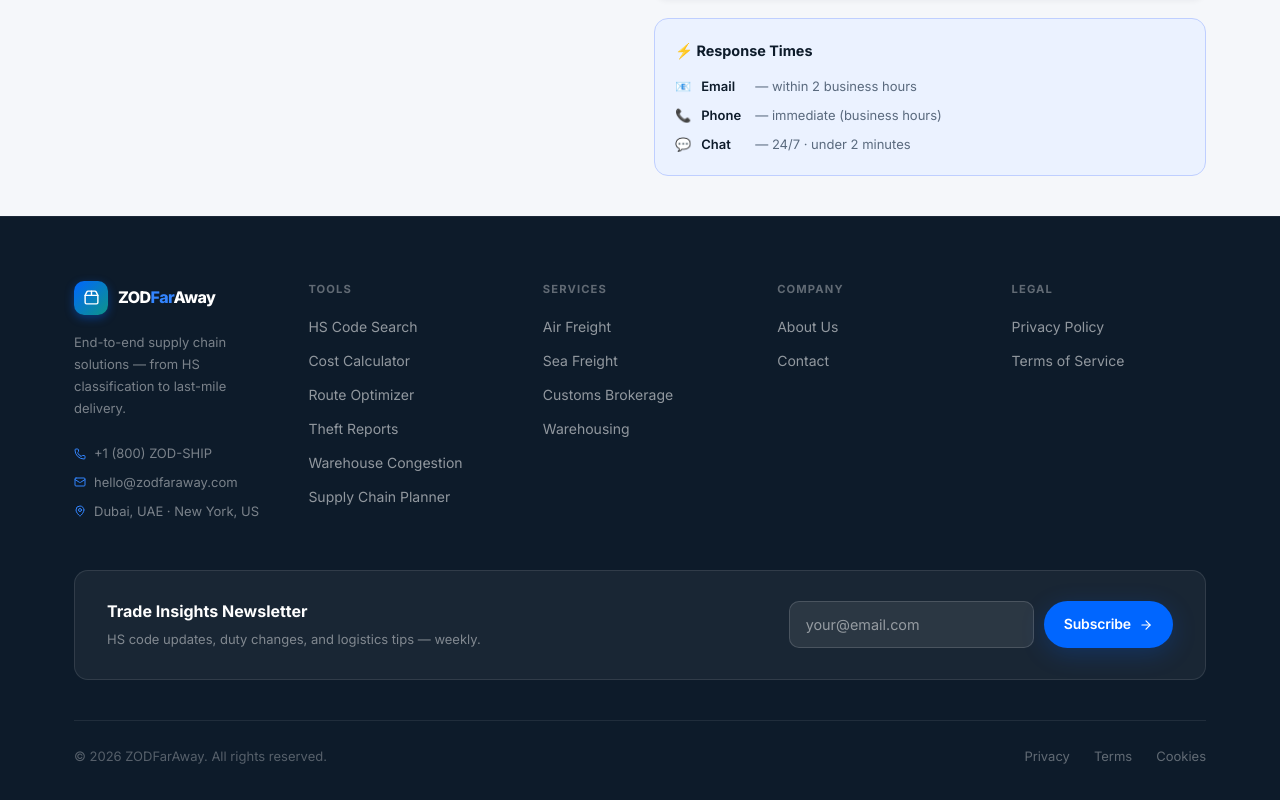
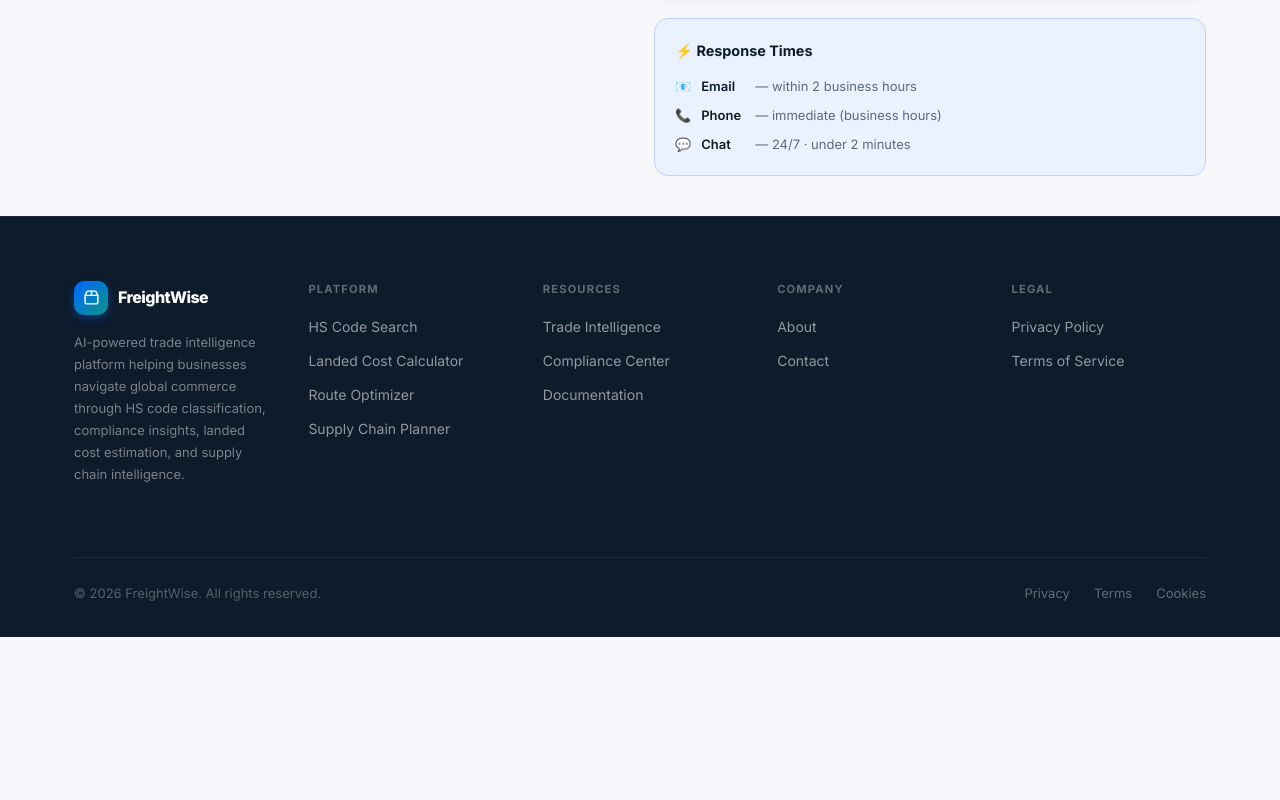
Before and after one commit to Shahreyar11/ZOD_Far_Away, a Next.js app in the folder frontend/: page /contact in a window 1280 px wide. Shown: the part 1298-2098 px from the top of the page. After the commit the page ends 1935 px from the top, so only its background shows below. Built offline with nearby package versions, Linux system fonts and the light colour scheme.

Commit message:
final changes

```diff
--- a/frontend/app/components/Footer.tsx
+++ b/frontend/app/components/Footer.tsx
@@ -4,22 +4,19 @@ import Link from 'next/link';
 import { Package2, Mail, Phone, MapPin, ArrowRight } from 'lucide-react';
 
 const FOOTER_LINKS = {
-  Tools: [
+  Platform: [
     { label: 'HS Code Search',        href: '/hs-codes' },
-    { label: 'Cost Calculator',       href: '/cost-calculator' },
+    { label: 'Landed Cost Calculator',href: '/cost-calculator' },
     { label: 'Route Optimizer',       href: '/route-optimization' },
-    { label: 'Theft Reports',         href: '/theft-reports' },
-    { label: 'Warehouse Congestion',  href: '/warehouse-congestion' },
     { label: 'Supply Chain Planner',  href: '/supply-chain' },
   ],
-  Services: [
-    { label: 'Air Freight',           href: '/services' },
-    { label: 'Sea Freight',           href: '/services' },
-    { label: 'Customs Brokerage',     href: '/services' },
-    { label: 'Warehousing',           href: '/services' },
+  Resources: [
+    { label: 'Trade Intelligence',    href: '#' },
+    { label: 'Compliance Center',     href: '#' },
+    { label: 'Documentation',         href: '#' },
   ],
   Company: [
-    { label: 'About Us',  href: '/about' },
+    { label: 'About',  href: '/about' },
     { label: 'Contact',   href: '/contact' },
   ],
   Legal: [
@@ -57,26 +54,12 @@ export default function Footer() {
                 <Package2 size={17} color="#fff" />
               </div>
               <span style={{ fontWeight: 800, fontSize: '1rem', letterSpacing: '-0.035em', color: '#fff' }}>
-                ZOD<span style={{ color: 'var(--accent-light)' }}>Far</span>Away
+                FreightWise
               </span>
             </Link>
             <p style={{ fontSize: '0.8125rem', lineHeight: 1.7, marginBottom: '1.5rem', color: 'rgba(255,255,255,0.45)' }}>
-              End-to-end supply chain solutions — from HS classification to last-mile delivery.
+              AI-powered trade intelligence platform helping businesses navigate global commerce through HS code classification, compliance insights, landed cost estimation, and supply chain intelligence.
             </p>
-            <div style={{ display: 'flex', flexDirection: 'column', gap: '0.5rem' }}>
-              {[
-                { icon: Phone, text: '+1 (800) ZOD-SHIP' },
-                { icon: Mail,  text: 'hello@zodfaraway.com' },
-                { icon: MapPin,text: 'Dubai, UAE · New York, US' },
-              ].map(({ icon: Icon, text }) => (
-                <div key={text} style={{
-                  display: 'flex', alignItems: 'center', gap: '0.5rem',
-                  fontSize: '0.8125rem', color: 'rgba(255,255,255,0.45)',
-                }}>
-                  <Icon size={12} color="var(--accent-light)" /> {text}
-                </div>
-              ))}
-            </div>
           </div>
 
           {/* Link columns */}
@@ -108,46 +91,7 @@ export default function Footer() {
           ))}
         </div>
 
-        {/* Newsletter strip */}
-        <div style={{
-          display: 'flex', flexWrap: 'wrap', gap: '1.25rem',
-          alignItems: 'center', justifyContent: 'space-between',
-          padding: '1.75rem 2rem',
-          borderRadius: 'var(--radius-lg)',
-          background: 'rgba(255,255,255,0.05)',
-          border: '1px solid rgba(255,255,255,0.1)',
-          marginBottom: '2.5rem',
-        }}>
-          <div>
-            <div style={{ fontWeight: 700, fontSize: '1rem', color: '#fff', marginBottom: '0.25rem' }}>
-              Trade Insights Newsletter
-            </div>
-            <p style={{ fontSize: '0.8125rem', margin: 0, color: 'rgba(255,255,255,0.45)' }}>
-              HS code updates, duty changes, and logistics tips — weekly.
-            </p>
-          </div>
-          <div style={{ display: 'flex', gap: '0.625rem', flexWrap: 'wrap' }}>
-            <input
-              type="email"
-              placeholder="your@email.com"
-              style={{
-                minWidth: 220, maxWidth: 280,
-                padding: '0.6875rem 1rem',
-                border: '1.5px solid rgba(255,255,255,0.15)',
-                borderRadius: 'var(--radius)',
-                background: 'rgba(255,255,255,0.08)',
-                color: '#fff',
-                fontFamily: 'Inter, sans-serif',
-                fontSize: '0.9rem',
-                outline: 'none',
-              }}
-            />
-            {/* TODO: API — wire up to email list (Mailchimp / SendGrid / custom endpoint) */}
-            <button className="btn btn-blue btn-sm" style={{ padding: '0.6875rem 1.25rem', fontSize: '0.875rem' }}>
-              Subscribe <ArrowRight size={14} />
-            </button>
-          </div>
-        </div>
+
 
         {/* Bottom bar */}
         <div style={{
@@ -157,7 +101,7 @@ export default function Footer() {
           borderTop: '1px solid rgba(255,255,255,0.08)',
         }}>
           <p style={{ fontSize: '0.8125rem', margin: 0, color: 'rgba(255,255,255,0.3)' }}>
-            © {new Date().getFullYear()} ZODFarAway. All rights reserved.
+            © {new Date().getFullYear()} FreightWise. All rights reserved.
           </p>
           <div style={{ display: 'flex', gap: '1.5rem' }}>
             {['Privacy', 'Terms', 'Cookies'].map(item => (
--- a/frontend/app/contact/page 2.tsx
+++ b/frontend/app/contact/page 2.tsx
@@ -61,8 +61,8 @@ export default function ContactPage() {
         <div className="container" style={{ padding: '1.25rem 1.5rem' }}>
           <div style={{ display: 'flex', gap: '2rem', flexWrap: 'wrap' }}>
             {[
-              { icon: Phone, text: '+1 (800) ZOD-SHIP', sub: 'Mon–Fri 8am–8pm GST' },
-              { icon: Mail,  text: 'hello@zodfaraway.com', sub: '< 2 hour response' },
+              { icon: Phone, text: '+1 (800) FREIGHT', sub: 'Mon–Fri 8am–8pm GST' },
+              { icon: Mail,  text: 'hello@freightwise.com', sub: '< 2 hour response' },
               { icon: Clock, text: '24/7 Live Chat', sub: 'Instant AI + human support' },
             ].map(({ icon: Icon, text, sub }) => (
               <div key={text} style={{
--- a/frontend/app/contact/page.tsx
+++ b/frontend/app/contact/page.tsx
@@ -61,8 +61,8 @@ export default function ContactPage() {
         <div className="container" style={{ padding: '1.25rem 1.5rem' }}>
           <div style={{ display: 'flex', gap: '2rem', flexWrap: 'wrap' }}>
             {[
-              { icon: Phone, text: '+1 (800) ZOD-SHIP', sub: 'Mon–Fri 8am–8pm GST' },
-              { icon: Mail,  text: 'hello@zodfaraway.com', sub: '< 2 hour response' },
+              { icon: Phone, text: '+1 (800) FREIGHT', sub: 'Mon–Fri 8am–8pm GST' },
+              { icon: Mail,  text: 'hello@freightwise.com', sub: '< 2 hour response' },
               { icon: Clock, text: '24/7 Live Chat', sub: 'Instant AI + human support' },
             ].map(({ icon: Icon, text, sub }) => (
               <div key={text} style={{
--- a/frontend/app/globals.css
+++ b/frontend/app/globals.css
@@ -11,6 +11,8 @@
   --surface-2:    #F8FAFD;       /* alternate card bg */
   --border:       #E3E8EF;
   --border-dark:  #C9D3E0;
+  --nav-bg:       rgba(255, 255, 255, 0.88);
+  --nav-bg-scrolled: rgba(255, 255, 255, 0.96);
 
   --navy:         #0D1B2A;       /* richer dark */
   --navy-2:       #1A2D42;
@@ -52,6 +54,32 @@
   --gradient-accent: linear-gradient(135deg, #0066FF 0%, #0D9488 100%);
   --gradient-card: linear-gradient(145deg, #ffffff 0%, #F5F8FF 100%);
   --gradient-subtle: linear-gradient(180deg, #F5F7FA 0%, #EEF2F9 100%);
+}
+
+:root.dark {
+  --white:        #000000;
+  --bg:           #0D1B2A;
+  --surface:      #162537;
+  --surface-2:    #1A2D42;
+  --border:       #2A3C54;
+  --border-dark:  #384E69;
+  --nav-bg:       rgba(22, 37, 55, 0.88);
+  --nav-bg-scrolled: rgba(22, 37, 55, 0.98);
+
+  --navy:         #F5F7FA;
+  --navy-2:       #E3E8EF;
+  --muted:        #9AAABB;
+  --placeholder:  #5A6A7E;
+
+  --shadow-xs: 0 1px 2px rgba(0,0,0,0.3);
+  --shadow-sm: 0 2px 6px rgba(0,0,0,0.4), 0 1px 2px rgba(0,0,0,0.3);
+  --shadow:    0 4px 16px rgba(0,0,0,0.5), 0 2px 4px rgba(0,0,0,0.4);
+  --shadow-lg: 0 12px 36px rgba(0,0,0,0.6), 0 4px 10px rgba(0,0,0,0.5);
+  --shadow-xl: 0 20px 60px rgba(0,0,0,0.7), 0 6px 16px rgba(0,0,0,0.6);
+  --shadow-accent: 0 6px 24px rgba(0,102,255,0.4);
+
+  --gradient-card: linear-gradient(145deg, #162537 0%, #1A2D42 100%);
+  --gradient-subtle: linear-gradient(180deg, #0D1B2A 0%, #162537 100%);
 }
 
 /* ─────────────────────────────────────────────────────────────
--- a/frontend/app/layout.tsx
+++ b/frontend/app/layout.tsx
@@ -12,14 +12,14 @@ const inter = Inter({
 
 export const metadata: Metadata = {
   title: {
-    template: '%s | ZODFarAway — Global Logistics',
-    default: 'ZODFarAway — Global Logistics & Supply Chain',
+    template: '%s | FreightWise — Global Logistics',
+    default: 'FreightWise — Global Logistics & Supply Chain',
   },
   description:
     'End-to-end supply chain solutions. HS code lookup, cost & duty calculator, freight management, and real-time tracking — all in one platform.',
   keywords: ['logistics', 'supply chain', 'HS codes', 'freight', 'customs', 'shipping', 'duty calculator'],
   openGraph: {
-    title: 'ZODFarAway — Global Logistics',
+    title: 'FreightWise — Global Logistics',
     description: 'From concept to delivery — your complete logistics partner.',
     type: 'website',
   },
--- a/frontend/app/page.tsx
+++ b/frontend/app/page.tsx
@@ -4,22 +4,22 @@ import { ArrowRight, Search, Globe, Calculator, Truck, ChevronRight, TrendingUp,
 import HSSearchBar from '../components/HSSearchBar';
 
 export const metadata: Metadata = {
-  title: 'ZODFarAway — Global Logistics & Supply Chain',
+  title: 'Freight — Global Logistics & Supply Chain',
   description: 'HS code lookup, landed cost calculator, supply chain planner and freight services — all in one platform.',
 };
 
-const STATS = [
-  { value: '150+', label: 'Countries covered', icon: Globe },
-  { value: '50K+', label: 'Shipments / month', icon: TrendingUp },
-  { value: '99.2%', label: 'On-time delivery', icon: Clock },
-  { value: '$2B+', label: 'Trade value handled', icon: Shield },
+const WHY_CHOOSE_US = [
+  { num: '01', title: 'Accurate HS Classification', desc: 'Find the most relevant HS codes using AI-powered product search.' },
+  { num: '02', title: 'Global Trade Intelligence', desc: 'Access duties, VAT, taxes, and trade requirements across multiple countries.' },
+  { num: '03', title: 'Compliance Verification', desc: 'Identify dangerous goods, required documents, certifications, and restrictions before shipping.' },
+  { num: '04', title: 'Landed Cost Prediction', desc: 'Estimate the true cost of international trade including freight, duties, taxes, and handling charges.' },
 ];
 
 const FEATURES = [
   {
     icon: Search,
     title: 'HS Code Search',
-    desc: 'Classify any product instantly. Get duty rates, required documents, and VAT for any trade lane.',
+    desc: 'Find and classify products using intelligent HS code matching and trade datasets.',
     href: '/hs-codes',
     color: '#0066FF',
     bg: '#EBF2FF',
@@ -27,7 +27,7 @@ const FEATURES = [
   {
     icon: Globe,
     title: 'Supply Chain Planner',
-    desc: 'Visualise every stage from sourcing to delivery — with timelines, risks, and required documents.',
+    desc: 'Visualize sourcing, transportation, compliance, and delivery requirements.',
     href: '/supply-chain',
     color: '#0D9488',
     bg: '#EDFAF9',
@@ -35,7 +35,7 @@ const FEATURES = [
   {
     icon: Calculator,
     title: 'Landed Cost Calculator',
-    desc: 'Calculate duties, VAT, freight, insurance, and brokerage for any country pair in seconds.',
+    desc: 'Calculate duties, VAT, freight costs, insurance, and total landed costs.',
     href: '/cost-calculator',
     color: '#7C3AED',
     bg: '#F5F3FF',
@@ -43,29 +43,28 @@ const FEATURES = [
   {
     icon: Route,
     title: 'Route Optimizer',
-    desc: 'Traffic-aware routing via OSRM/OpenRouteService plus live road, port, air cargo, and border congestion checks.',
+    desc: 'Compare routes using distance, congestion indicators, and trade constraints.',
     href: '/route-optimization',
     color: '#DC2626',
     bg: '#FEF2F2',
   },
   {
     icon: Truck,
-    title: 'Freight Estimation',
-    desc: 'Calculate precise freight costs using our live fuel and distance multipliers.',
-    href: '/services',
+    title: 'Warehouse Intelligence',
+    desc: 'Monitor storage bottlenecks and operational risks.',
+    href: '/warehouse-congestion',
     color: '#F59E0B',
     bg: '#FFFBEB',
   },
+  {
+    icon: Shield,
+    title: 'Trade Risk Reports',
+    desc: 'Identify compliance risks, restrictions, and regulatory concerns.',
+    href: '/theft-reports',
+    color: '#0ea5e9',
+    bg: '#e0f2fe',
+  },
 ];
-
-const STEPS = [
-  { num: '01', title: 'Classify your product', desc: 'Find the right HS code instantly with our smart search.' },
-  { num: '02', title: 'Calculate landed cost', desc: 'Duties, VAT, freight — all upfront, zero surprises.' },
-  { num: '03', title: 'Book freight', desc: 'Choose mode, confirm, and we handle the rest.' },
-  { num: '04', title: 'Track to your door', desc: 'Real-time updates from port to final delivery.' },
-];
-
-const PARTNERS = ['DHL', 'Maersk', 'FedEx', 'MSC', 'Flexport'];
 
 export default function HomePage() {
   return (
@@ -105,20 +104,20 @@ export default function HomePage() {
               fontSize: '0.8rem', fontWeight: 600,
               backdropFilter: 'blur(8px)',
             }}>
-              🌐 &nbsp;Trusted by 10,000+ businesses in 150+ countries
+              AI-Powered Trade Intelligence
             </span>
           </div>
 
           <h1 className="animate-fadeUp delay-1" style={{ color: '#fff', marginBottom: '1.375rem' }}>
-            Global Logistics,<br />
-            <span className="text-gradient">Made Simple</span>
+            Navigate Global Trade<br />
+            <span className="text-gradient">with Confidence</span>
           </h1>
 
           <p className="animate-fadeUp delay-2" style={{
             fontSize: '1.125rem', color: 'rgba(255,255,255,0.7)',
-            maxWidth: 540, margin: '0 auto 2.5rem', lineHeight: 1.7,
+            maxWidth: 600, margin: '0 auto 2.5rem', lineHeight: 1.7,
           }}>
-            From HS code classification to last-mile delivery — calculate duties, compare freight, and manage your entire supply chain in one place.
+            Instantly identify HS codes, calculate duties and VAT, estimate landed costs, verify compliance requirements, and optimize international shipping routes.
           </p>
 
           <div className="animate-fadeUp delay-3" style={{ position: 'relative', zIndex: 50 }}>
@@ -128,68 +127,19 @@ export default function HomePage() {
           <div className="animate-fadeUp delay-4" style={{
             display: 'flex', gap: '0.875rem', justifyContent: 'center', flexWrap: 'wrap', marginBottom: '3.5rem',
           }}>
-            <Link href="/cost-calculator" className="btn btn-white btn-lg">
-              Calculate Costs <ArrowRight size={16} />
+            <Link href="/hs-codes" className="btn btn-white btn-lg">
+              Search HS Codes <ArrowRight size={16} />
             </Link>
-            <Link href="/hs-codes" className="btn btn-lg" style={{
+            <Link href="#features" className="btn btn-lg" style={{
               background: 'rgba(255,255,255,0.12)',
               border: '1.5px solid rgba(255,255,255,0.25)',
               color: '#fff',
               backdropFilter: 'blur(8px)',
             }}>
-              Search HS Codes
+              Explore Platform
             </Link>
           </div>
 
-          {/* Trusted-by strip */}
-          <div className="animate-fadeUp delay-4" style={{
-            display: 'flex', alignItems: 'center', gap: '0.75rem',
-            justifyContent: 'center', flexWrap: 'wrap',
-          }}>
-            <span style={{ fontSize: '0.7rem', color: 'rgba(255,255,255,0.4)', textTransform: 'uppercase', letterSpacing: '0.1em' }}>Partners</span>
-            {PARTNERS.map(b => (
-              <span key={b} style={{
-                fontSize: '0.8125rem', fontWeight: 700,
-                color: 'rgba(255,255,255,0.5)',
-                padding: '0.25rem 0.875rem',
-                border: '1px solid rgba(255,255,255,0.15)',
-                borderRadius: 'var(--radius-pill)',
-                background: 'rgba(255,255,255,0.05)',
-              }}>
-                {b}
-              </span>
-            ))}
-          </div>
-        </div>
-      </section>
-
-      {/* ── Stats ─────────────────────────────────────────────────── */}
-      <section style={{
-        background: 'var(--surface)',
-        borderBottom: '1px solid var(--border)',
-        boxShadow: 'var(--shadow-sm)',
-      }}>
-        <div className="container">
-          <div style={{
-            display: 'grid',
-            gridTemplateColumns: 'repeat(auto-fit, minmax(150px, 1fr))',
-            gap: 0,
-          }}>
-            {STATS.map(({ value, label, icon: Icon }, i) => (
-              <div key={label} className="stat-item" style={{
-                borderRight: i < STATS.length - 1 ? '1px solid var(--border)' : 'none',
-              }}>
-                <div style={{
-                  display: 'flex', alignItems: 'center', justifyContent: 'center',
-                  gap: '0.5rem', marginBottom: '0.375rem',
-                }}>
-                  <Icon size={16} color="var(--accent)" />
-                </div>
-                <div className="stat-value">{value}</div>
-                <div className="stat-label">{label}</div>
-              </div>
-            ))}
-          </div>
         </div>
       </section>
 
@@ -233,21 +183,21 @@ export default function HomePage() {
         </div>
       </section>
 
-      {/* ── How it works ──────────────────────────────────────────── */}
+      {/* ── Why Choose Us ──────────────────────────────────────────── */}
       <section className="section" style={{ background: 'var(--surface)', borderTop: '1px solid var(--border)', borderBottom: '1px solid var(--border)' }}>
         <div className="container">
           <div style={{ marginBottom: '3rem', textAlign: 'center' }}>
-            <div className="label" style={{ margin: '0 auto 1rem' }}>How it works</div>
-            <h2>Ship in 4 simple steps</h2>
+            <div className="label" style={{ margin: '0 auto 1rem' }}>Why Choose Us</div>
+            <h2>Why Businesses Choose FreightWise</h2>
           </div>
 
           <div className="grid-4">
-            {STEPS.map(({ num, title, desc }, i) => (
+            {WHY_CHOOSE_US.map(({ num, title, desc }, i) => (
               <div key={num} style={{ textAlign: 'center', padding: '1.5rem 1rem' }}>
                 {/* Connector line visual */}
                 <div style={{ position: 'relative', display: 'flex', alignItems: 'center', justifyContent: 'center', marginBottom: '1.25rem' }}>
                   <div className="step-num" style={{ width: 48, height: 48, fontSize: '0.875rem' }}>{num}</div>
-                  {i < STEPS.length - 1 && (
+                  {i < WHY_CHOOSE_US.length - 1 && (
                     <div style={{
                       position: 'absolute', left: 'calc(50% + 28px)', top: '50%',
                       width: 'calc(100% - 24px)', height: 1,
@@ -264,37 +214,26 @@ export default function HomePage() {
         </div>
       </section>
 
-      {/* ── Trust Banner ──────────────────────────────────────────── */}
-      <section style={{ background: 'var(--bg)', padding: '4rem 0' }}>
-        <div className="container">
-          <div style={{
-            background: 'linear-gradient(135deg, var(--accent-bg) 0%, #F0FDFC 100%)',
-            border: '1px solid var(--accent-border)',
-            borderRadius: 'var(--radius-xl)',
-            padding: '3rem 2.5rem',
-            display: 'grid',
-            gridTemplateColumns: 'repeat(auto-fit, minmax(200px, 1fr))',
-            gap: '2rem',
-            alignItems: 'center',
-          }}>
-            {[
-              { icon: Shield, title: 'ISO 9001 Certified', desc: 'Quality management you can trust' },
-              { icon: Clock, title: '2-Hour Response', desc: 'Our team responds fast, always' },
-              { icon: Globe, title: 'AEO Status', desc: 'Authorised Economic Operator approved' },
-            ].map(({ icon: Icon, title, desc }) => (
-              <div key={title} style={{ display: 'flex', alignItems: 'flex-start', gap: '1rem' }}>
-                <div style={{
-                  width: 44, height: 44, borderRadius: 'var(--radius)',
-                  background: 'var(--accent)', display: 'flex', alignItems: 'center', justifyContent: 'center', flexShrink: 0,
-                }}>
-                  <Icon size={20} color="#fff" />
-                </div>
-                <div>
-                  <div style={{ fontWeight: 700, fontSize: '0.9375rem', color: 'var(--navy)', marginBottom: '0.2rem' }}>{title}</div>
-                  <div style={{ fontSize: '0.8125rem', color: 'var(--muted)' }}>{desc}</div>
-                </div>
-              </div>
-            ))}
+      {/* ── About ──────────────────────────────────────────── */}
+      <section id="features" style={{ background: 'var(--bg)', padding: '5rem 0' }}>
+        <div className="container" style={{ maxWidth: 800, textAlign: 'center' }}>
+          <div className="label" style={{ margin: '0 auto 1rem' }}>About Us</div>
+          <h2 style={{ marginBottom: '1.5rem' }}>About FreightWise</h2>
+          <p style={{ fontSize: '1.125rem', lineHeight: 1.8, marginBottom: '1.5rem', color: 'var(--muted)' }}>
+            FreightWise is a trade intelligence platform built to simplify international shipping and cross-border commerce. Our platform combines HS code classification, compliance analysis, landed cost estimation, and route intelligence into a single workflow.
+          </p>
+          <p style={{ fontSize: '1.125rem', lineHeight: 1.8, marginBottom: '2.5rem', color: 'var(--muted)' }}>
+            Instead of navigating multiple customs portals, tariff databases, and logistics resources, businesses can access critical trade information through one unified platform. Whether you are an exporter, importer, logistics professional, or supply chain team, FreightWise helps you make faster and more informed trade decisions.
+          </p>
+          <div style={{ display: 'grid', gridTemplateColumns: 'repeat(auto-fit, minmax(280px, 1fr))', gap: '2rem', textAlign: 'left', background: 'var(--surface)', padding: '2rem', borderRadius: 'var(--radius-lg)', border: '1px solid var(--border)' }}>
+            <div>
+              <h4 style={{ color: 'var(--accent)', marginBottom: '0.5rem' }}>Our Mission</h4>
+              <p style={{ fontSize: '0.95rem', color: 'var(--muted)' }}>Make international trade transparent, accessible, and data-driven.</p>
+            </div>
+            <div>
+              <h4 style={{ color: 'var(--accent)', marginBottom: '0.5rem' }}>Our Vision</h4>
+              <p style={{ fontSize: '0.95rem', color: 'var(--muted)' }}>Become the operating system for global trade intelligence.</p>
+            </div>
           </div>
         </div>
       </section>
@@ -317,22 +256,22 @@ export default function HomePage() {
               padding: '0.25rem 0.875rem',
               fontSize: '0.75rem', fontWeight: 700,
               textTransform: 'uppercase', letterSpacing: '0.1em',
-            }}>Limited offer</span>
+            }}>Get Started</span>
           </div>
-          <h2 style={{ color: '#fff', marginBottom: '1rem' }}>Ready to ship smarter?</h2>
-          <p style={{ marginBottom: '2.5rem', maxWidth: 400, margin: '0 auto 2.5rem', color: 'rgba(255,255,255,0.65)', fontSize: '1rem' }}>
-            Get a personalised quote from our team within 2 hours — free of charge.
+          <h2 style={{ color: '#fff', marginBottom: '1rem' }}>Ready to elevate your trade intelligence?</h2>
+          <p style={{ marginBottom: '2.5rem', maxWidth: 500, margin: '0 auto 2.5rem', color: 'rgba(255,255,255,0.65)', fontSize: '1rem' }}>
+            Access HS code data, duty rates, and compliance requirements across 150+ countries.
           </p>
           <div style={{ display: 'flex', gap: '1rem', justifyContent: 'center', flexWrap: 'wrap' }}>
-            <Link href="/contact" className="btn btn-amber btn-lg">
-              Get a Free Quote <ArrowRight size={16} />
+            <Link href="/hs-codes" className="btn btn-amber btn-lg">
+              Search HS Codes <ArrowRight size={16} />
             </Link>
-            <Link href="/services" className="btn btn-lg" style={{
+            <Link href="#features" className="btn btn-lg" style={{
               background: 'rgba(255,255,255,0.12)',
               border: '1.5px solid rgba(255,255,255,0.2)',
               color: 'rgba(255,255,255,0.85)',
             }}>
-              Our Services
+              Explore Platform
             </Link>
           </div>
         </div>
--- a/frontend/app/services/page.tsx
+++ b/frontend/app/services/page.tsx
@@ -3,7 +3,7 @@ import type { Metadata } from 'next';
 import { Plane, Ship, Truck, Warehouse, Shield, BarChart3, CheckCircle2, ArrowRight, Clock } from 'lucide-react';
 
 export const metadata: Metadata = {
-  title: 'Services — ZODFarAway',
+  title: 'Services — FreightWise',
   description: 'Air freight, sea freight, customs brokerage, warehousing and supply chain advisory — all under one roof.',
 };
 
```
Also changed, not shown: frontend/app/about/page 2.tsx (+5 -5 lines), frontend/app/about/page.tsx (+5 -5 lines), frontend/app/components/Navbar.tsx (+20 -4 lines).
